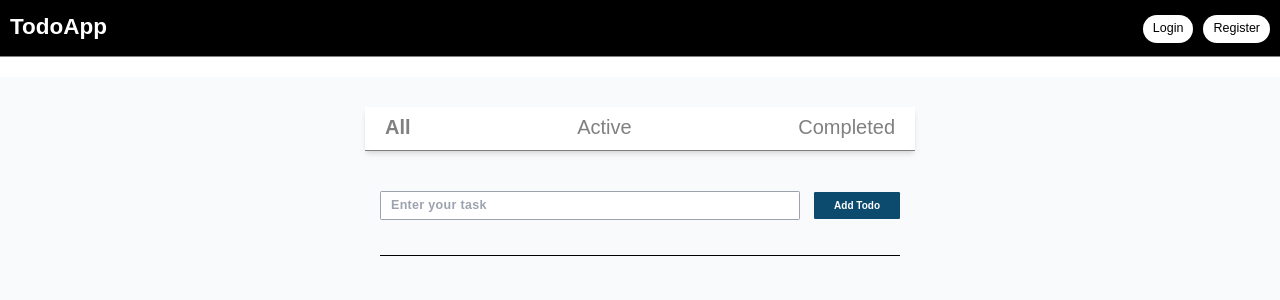
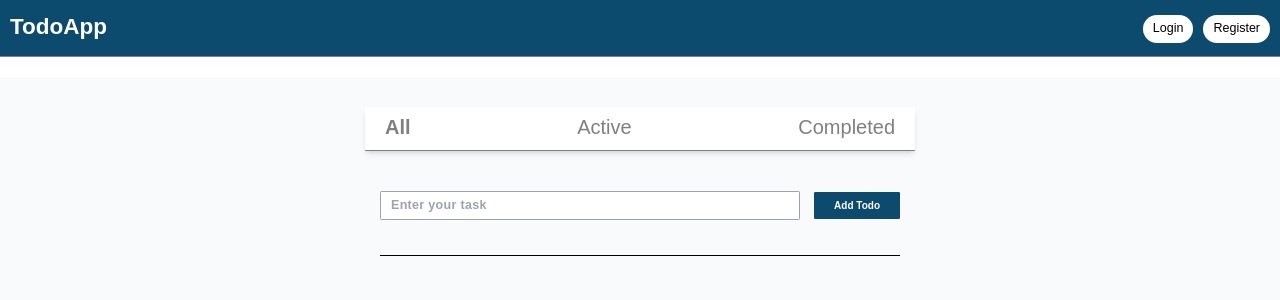
Before and after one commit to Muskan-7867/todo-nextjs-app, a Next.js app: page / in a window 1280 px wide. Shown: the top 300 px of the page. Built offline with nearby package versions, Linux system fonts and the light colour scheme; no server answers; the database is empty.

Commit message:
main navbar

```diff
--- a/src/components/Navbarmain.tsx
+++ b/src/components/Navbarmain.tsx
@@ -16,7 +16,7 @@ const Navbarmain: React.FC = () => {
   }, []);
 
   return (
-    <nav className="bg-black p-4 w-full">
+    <nav className="bg-sky-900 p-4 w-full">
       <div className="container mx-auto flex justify-between items-center">
         {/* Logo */}
         <Link href="/" className="text-white text-4xl font-bold">
```
